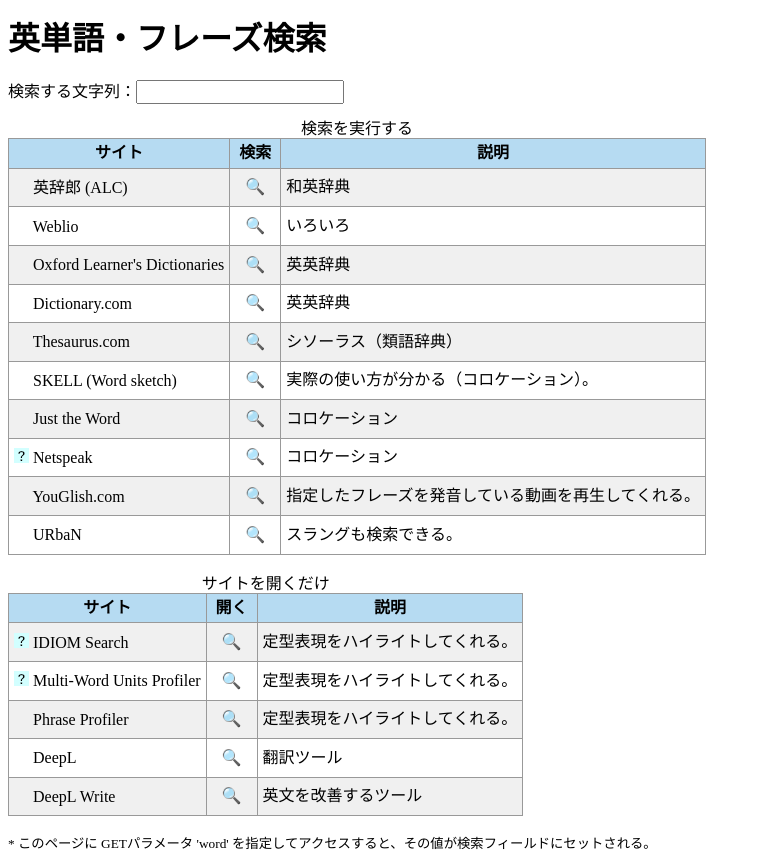
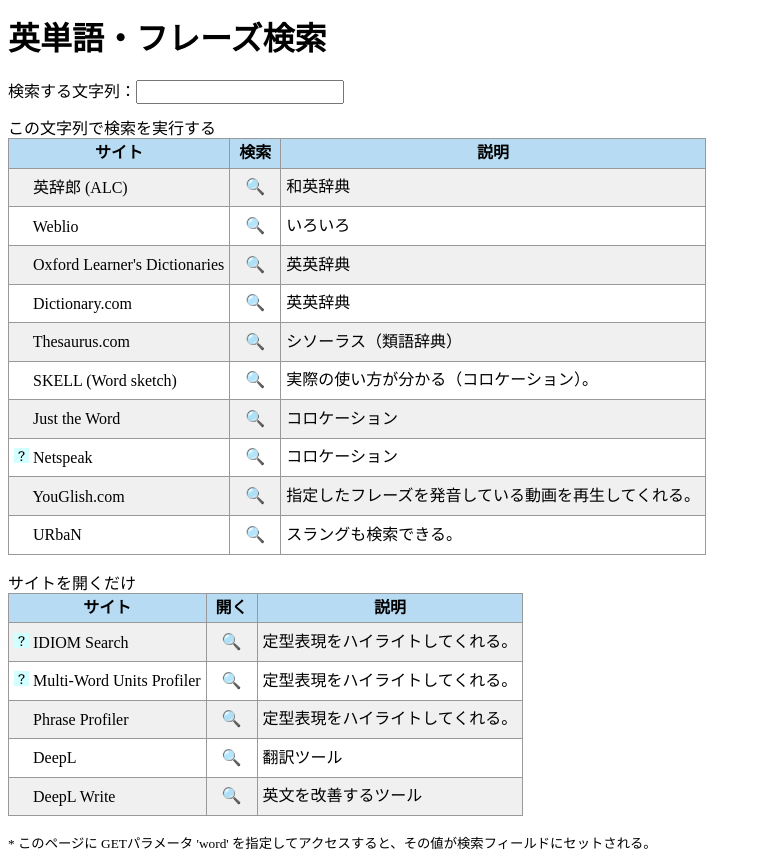
Before and after one commit to kura5/search-english-word, a PHP site: page / in a window 1280 px wide. Shown: the whole page, without its empty margins (0-761 px from the left). Run offline with PHP 8.4, Linux system fonts and the light colour scheme.

Commit message:
Modify the text in caption, etc

```diff
--- a/public/css/main.css
+++ b/public/css/main.css
@@ -1,5 +1,9 @@
 body {
   margin: 0 .5em;
+}
+
+caption {
+  text-align: left;
 }
 
 .wordArea {
--- a/public/index.php
+++ b/public/index.php
@@ -38,7 +38,7 @@ echo file_get_contents('./css/main.css');
     </div>
     <div class="table-wrapper">
         <table class="searchTable">
-        <caption>検索を実行する</caption>
+        <caption>この文字列で検索を実行する</caption>
         <thead>
         <tr>
           <th>サイト</th>
```
